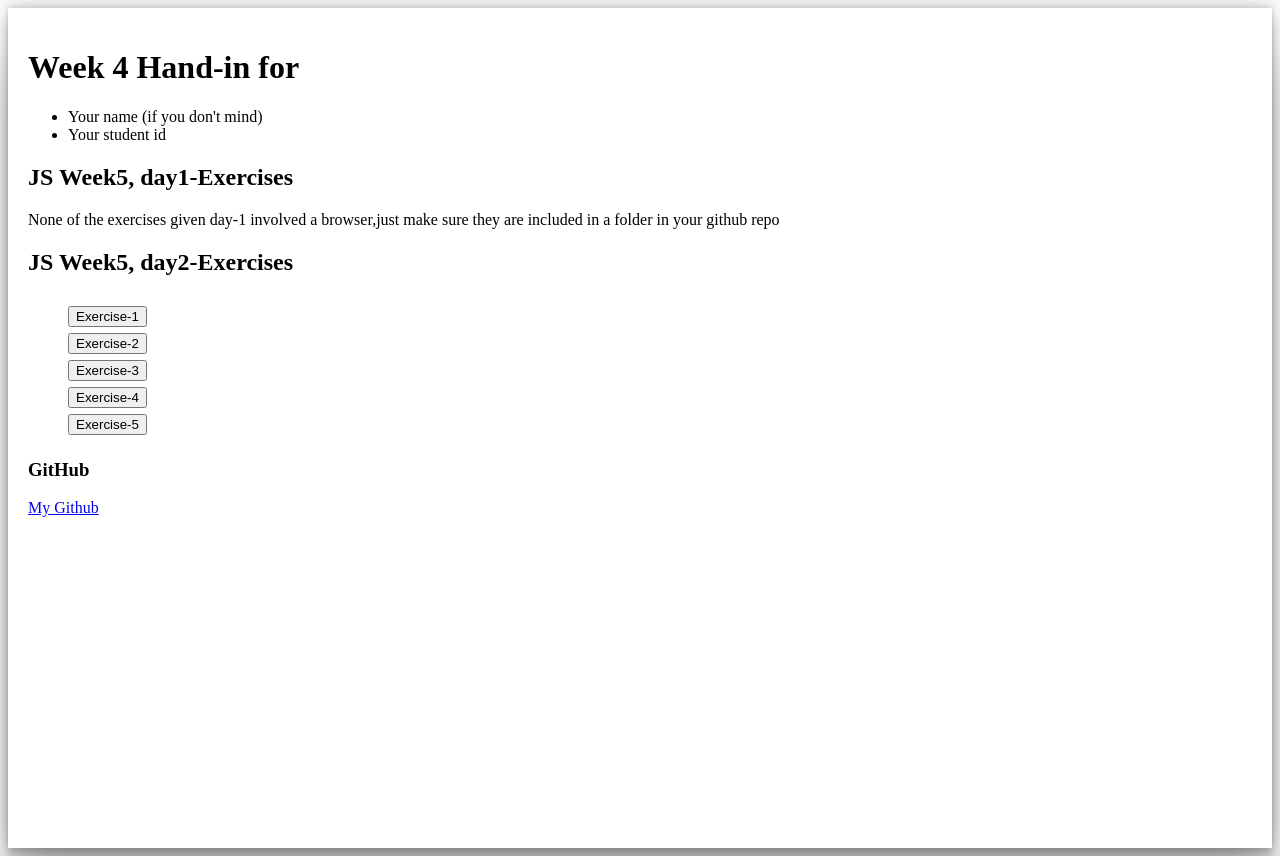
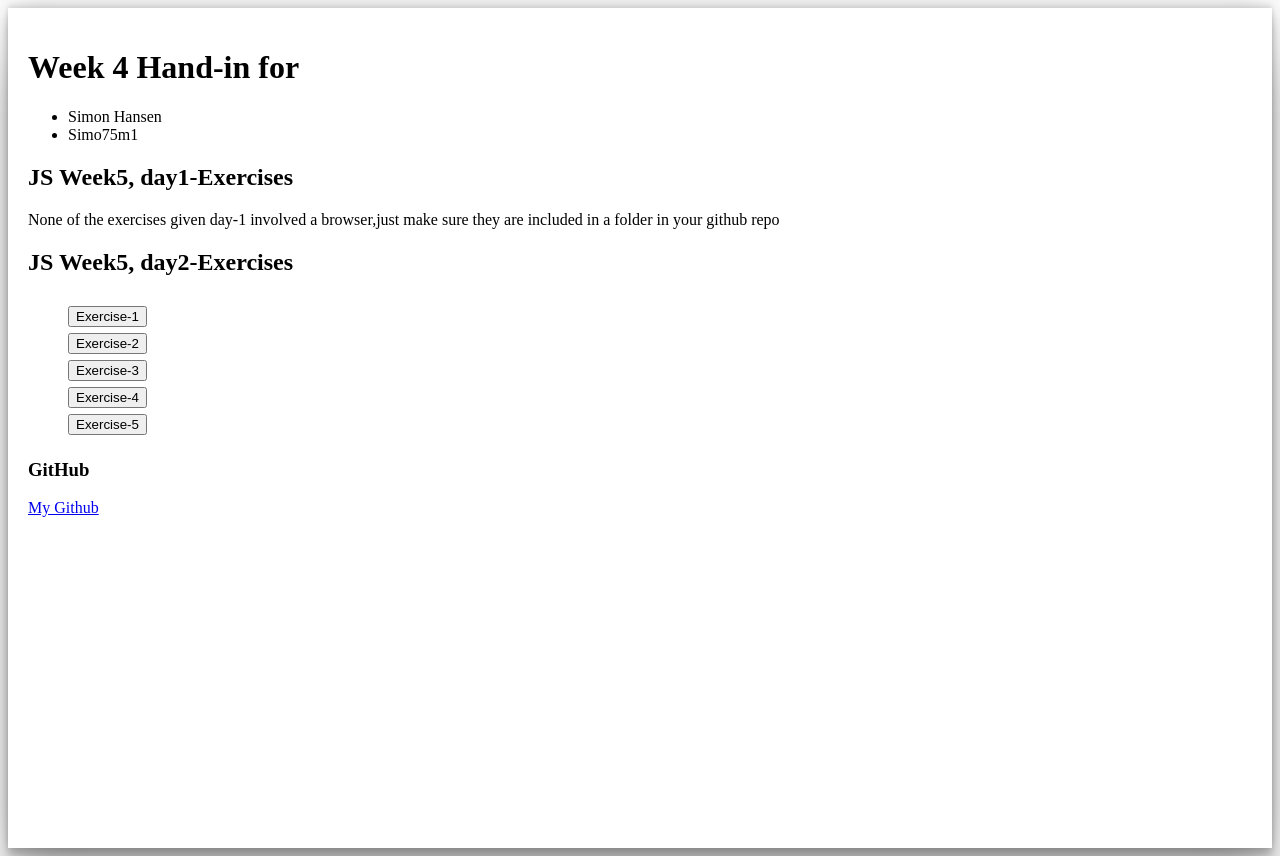
Before and after one commit to simo75m1/Week4JS, a plain HTML site: page index.html in a window 1280 px wide. Drawn offline with Linux system fonts and the light colour scheme.

Commit message:
exercises day 1 finished

```diff
--- a/index.html
+++ b/index.html
@@ -9,8 +9,8 @@
 <body style="height:100vh; padding:20px;">
     <h1>Week 4 Hand-in for</h1>
     <ul class="bg-dark">
-        <li>Your name (if you don't mind)</li>
-        <li>Your student id</li>
+        <li>Simon Hansen </li>
+        <li>Simo75m1</li>
     </ul>
     <h2>JS Week5, day1-Exercises</h2>
     <p>None of the exercises given day-1 involved a browser,just make sure they are included in a folder in your github repo</p>
```
Also changed, not shown: day-1/Js1.js (+13 -6 lines).
